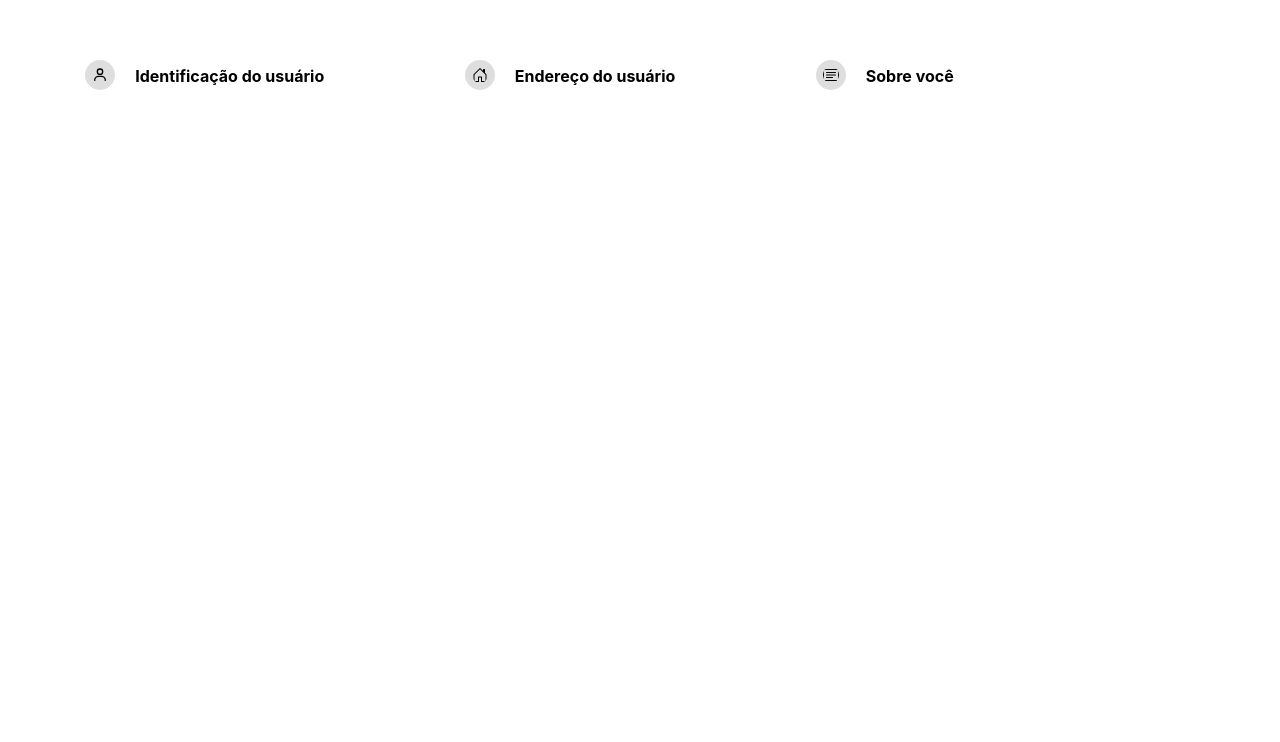
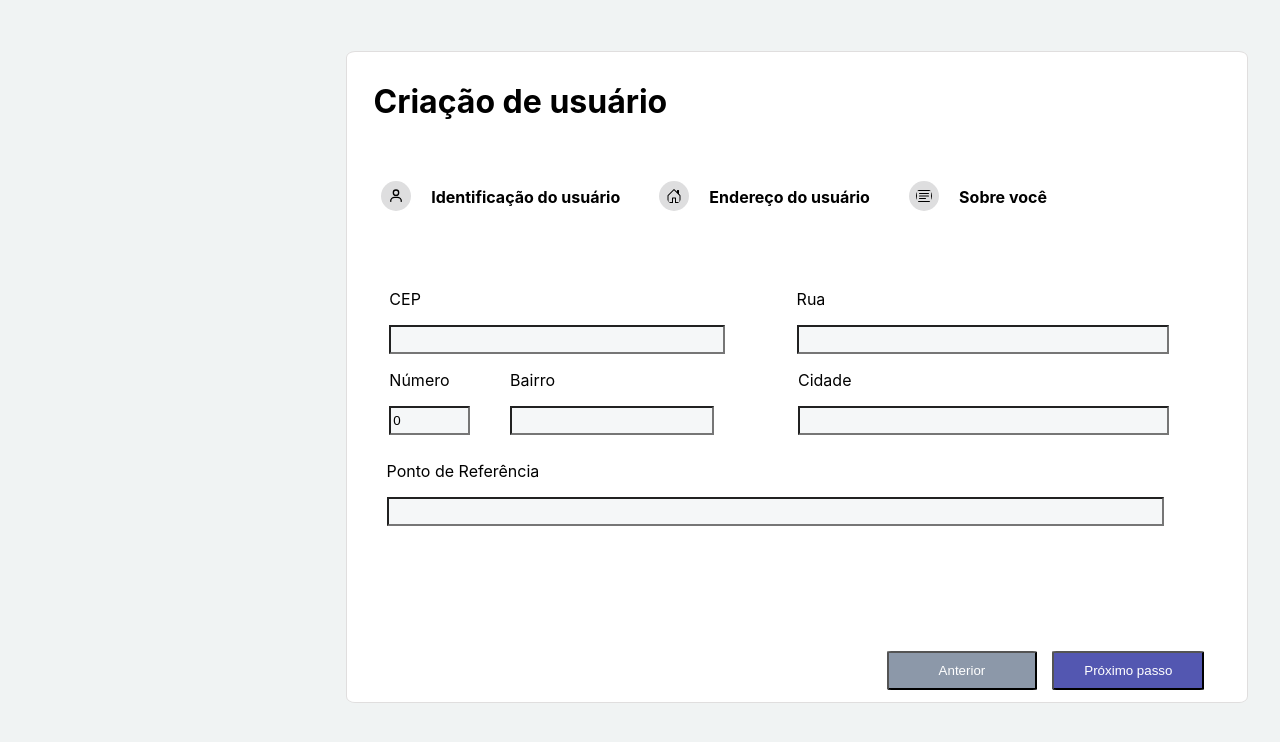
Before and after one commit to AllineFranciely/Sossego-Challenge, a React (Create React App) app: page /user-address in a window 1280 px wide. Shown: the top 742 px of the page. Built offline with nearby package versions, Linux system fonts and the light colour scheme.

Commit message:
feat: implementa página de registro de endereço

```diff
--- /dev/null
+++ b/src/components/AddressUser/AddressUser.css
@@ -0,0 +1,125 @@
+.titleAddress {
+  margin-left: 3%;
+  margin-top: 30px;
+}
+
+.pageUserAddress{
+  margin-left: 27%;
+  padding-top: 4%;
+  width: 50%;
+}
+
+.boxUserAddress {
+  background-color: white;
+  border: solid 1px rgb(224, 222, 222);
+  border-radius: 1%;
+  height: 650px;
+  width: 900px;
+}
+
+.cepRua {
+  display: flex;
+  flex-direction: row;
+  width: 95%;
+}
+
+.formCep {
+  display: flex;
+  flex-direction: column;
+  margin-left: 5%;
+  width: 45%;
+}
+
+.formRua {
+  width: 50%;
+  margin-left: 5%;
+}
+
+.NumBairroCidade {
+  display: flex;
+  flex-direction: row;
+  width: 95%;
+}
+
+.formNumero {
+  width: 10%;
+  margin-left: 5%;
+}
+
+.formBairro {
+  margin-left: 40px;
+  width: 27%;
+}
+
+.formCidade {
+  margin-left: 70px;
+  width: 50%;
+}
+
+.formReferencia {
+  margin-left: 40px;
+  width: 95%;
+}
+
+.Inputcep {
+  background-color: rgb(245, 247, 248);
+  height: 23px;
+  width: 90%;
+}
+
+.InputRua {
+  background-color: rgb(245, 247, 248);
+  height: 23px;
+  width: 90%;
+}
+
+.InputNumero {
+  background-color: rgb(245, 247, 248);
+  height: 23px;
+  width: 90%;
+}
+
+
+.InputBairro {
+  background-color: rgb(245, 247, 248);
+  height: 23px;
+  width: 90%;
+}
+
+.InputCidade {
+  background-color: rgb(245, 247, 248);
+  height: 23px;
+  margin-bottom: 10px;
+  width: 90%;
+}
+
+.InputReferencia {
+  background-color: rgb(245, 247, 248);
+  height: 23px;
+  margin-bottom: 10px;
+  width: 90%;
+}
+
+.previousButtonAddress {
+  background-color: #8C98A9;
+  border-radius: 3%;
+  color: white;
+  padding-bottom: 10px;
+  padding-left: 50px;
+  padding-right: 50px;
+  padding-top: 10px;
+  margin-left: 60%;
+  margin-top: 115px;
+}
+
+.nextButtonAddress {
+  background-color: #5357B1;
+  border-radius: 3%;
+  color: white;
+  padding-bottom: 10px;
+  padding-left: 30px;
+  padding-right: 30px;
+  padding-top: 10px;
+  margin-left: 15px;
+  margin-top: 115px;
+}
--- /dev/null
+++ b/src/components/AddressUser/AddressUser.js
@@ -0,0 +1,120 @@
+import React, { useState } from 'react';
+import { useNavigate } from 'react-router-dom';
+import NavigateBar from '../../components/NavigateBar/NavigateBar';
+import './AddressUser.css';
+
+function AddressUser() {
+
+  const navigate = useNavigate();
+
+  const [AddressState, setAddressState] = useState({
+    cep: '',
+    rua: '',
+    numero: 0,
+    bairro: '',
+    cidade: '',
+    referencia: '',
+  });
+  const { cep, rua, numero, bairro, cidade, referencia } = AddressState;
+
+  const handleChange = ({ target }) => {
+    const { name } = target;
+    let { value } = target;
+
+    setAddressState((prevState) => ({
+      ...prevState,
+      [name]: value,
+    }));
+  }
+
+  return (
+    <div className="pageUserAddress">
+      <div className="boxUserAddress">
+        <h1 className="titleAddress">Criação de usuário</h1>
+        <NavigateBar />
+        <form className="FormAddress">
+          <div className="cepRua">
+          <div className="formCep">
+          <p>CEP</p>
+          <input
+            type="text"
+            className="Inputcep"
+            name="cep"
+            value={cep}
+            onChange={handleChange}
+          />
+          </div>
+          <div className="formRua">
+          <p>Rua</p>
+          <input
+            type="rua"
+            className="InputRua"
+            name="rua"
+            value={rua}
+            onChange={handleChange}
+          />
+          </div>
+          </div>
+          <div className="NumBairroCidade">
+          <div className="formNumero">
+          <p>Número</p>
+          <input
+            type="number"
+            className="InputNumero"
+            name="numero"
+            value={numero}
+            onChange={handleChange}
+          />
+          </div>
+          <div className="formBairro">
+          <p>Bairro</p>
+          <input
+            type="text"
+            className="InputBairro"
+            name="bairro"
+            value={bairro}
+            onChange={handleChange}
+          />
+          </div>
+          <div className="formCidade">
+          <p>Cidade</p>
+          <input
+            type="text"
+            className="InputCidade"
+            name="cidade"
+            value={cidade}
+            onChange={handleChange}
+          />
+          </div>
+          </div>
+          <div className="formReferencia">
+          <p>Ponto de Referência</p>
+          <input
+            type="text"
+            className="InputReferencia"
+            name="referencia"
+            value={referencia}
+            onChange={handleChange}
+          />
+          </div>
+        </form>
+        <button
+          type="button"
+          className="previousButtonAddress"
+          onClick={() => navigate('/user-id')}
+        >
+          Anterior
+        </button>
+        <button
+          type="button"
+          className="nextButtonAddress"
+          onClick={() => navigate('/user-about')}
+        >
+          Próximo passo
+        </button>
+      </div>
+    </div>
+  );
+}
+
+export default AddressUser;
--- a/src/components/IdUser/IdUser.css
+++ b/src/components/IdUser/IdUser.css
@@ -4,8 +4,8 @@
 }
 
 .pageUserId{
-  margin-left: 15%;
-  padding-top: 6%;
+  margin-left: 27%;
+  padding-top: 5%;
   width: 50%;
 }
 
@@ -76,7 +76,7 @@
   width: 90%;
 }
 
-.nextButton {
+.nextButtonId {
   background-color: #5357B1;
   border-radius: 3%;
   color: white;
--- a/src/components/IdUser/IdUser.js
+++ b/src/components/IdUser/IdUser.js
@@ -88,7 +88,7 @@ function IdUser() {
         </form>
         <button
           type="button"
-          className="nextButton"
+          className="nextButtonId"
           onClick={() => navigate('/user-address')}
         >
           Próximo passo
--- a/src/pages/UserAddress/UserAddress.css
+++ b/src/pages/UserAddress/UserAddress.css
@@ -0,0 +1,4 @@
+.page {
+  background-color: rgb(240, 243, 243);
+  height: 800px;
+}
--- a/src/pages/UserAddress/UserAddress.js
+++ b/src/pages/UserAddress/UserAddress.js
@@ -1,10 +1,10 @@
 import React from 'react';
-import NavigateBar from '../../components/NavigateBar/NavigateBar';
+import AddressUser from '../../components/AddressUser/AddressUser';
 
 function UserAddress() {
   return (
-    <div>
-      <NavigateBar />
+    <div className="page">
+      <AddressUser />
     </div>
   );
 }
--- a/src/pages/UserId/UserId.css
+++ b/src/pages/UserId/UserId.css
@@ -1,4 +1,4 @@
 .page {
   background-color: rgb(240, 243, 243);
-  height: 800px;
+  height: 830px;
 }
```
